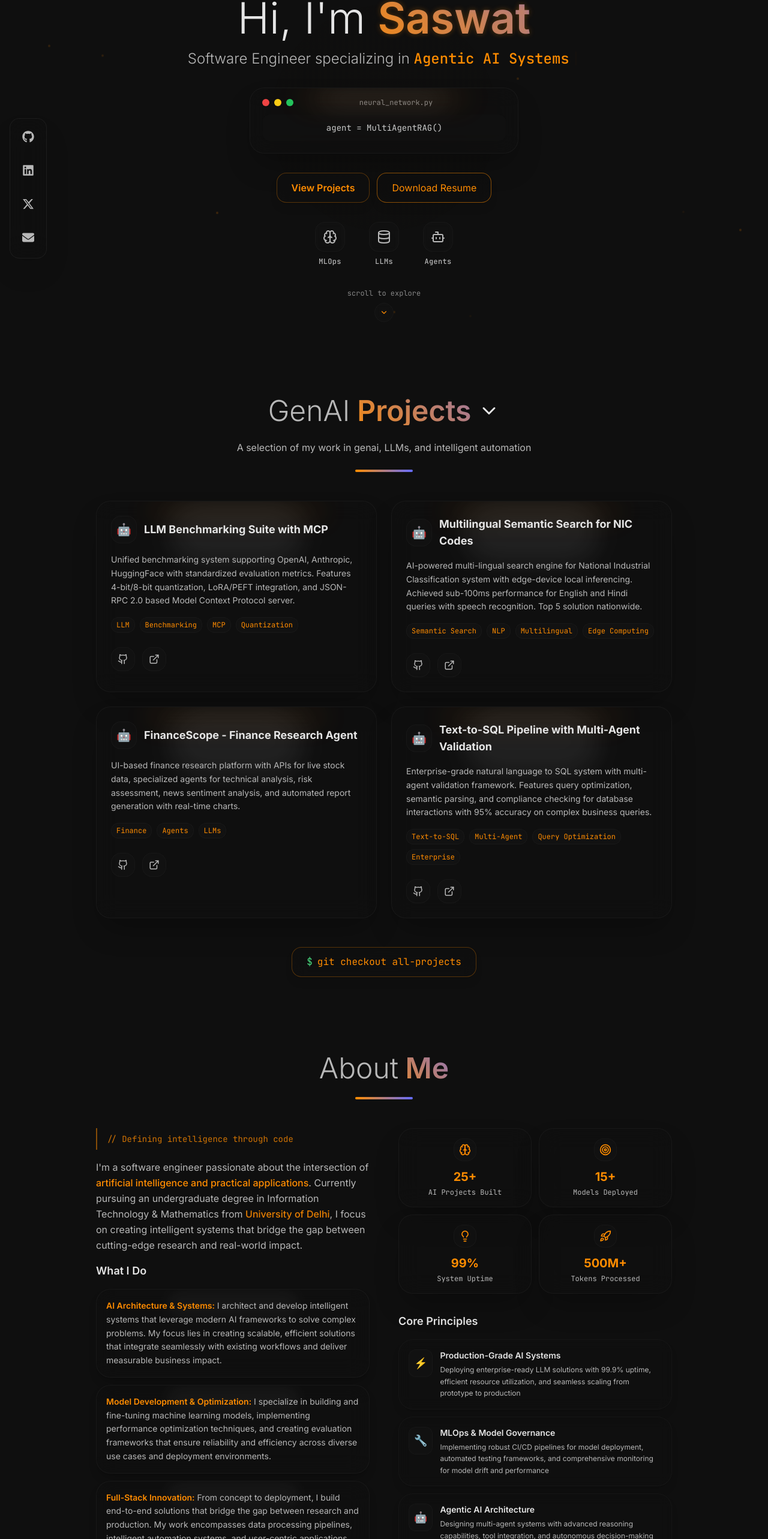
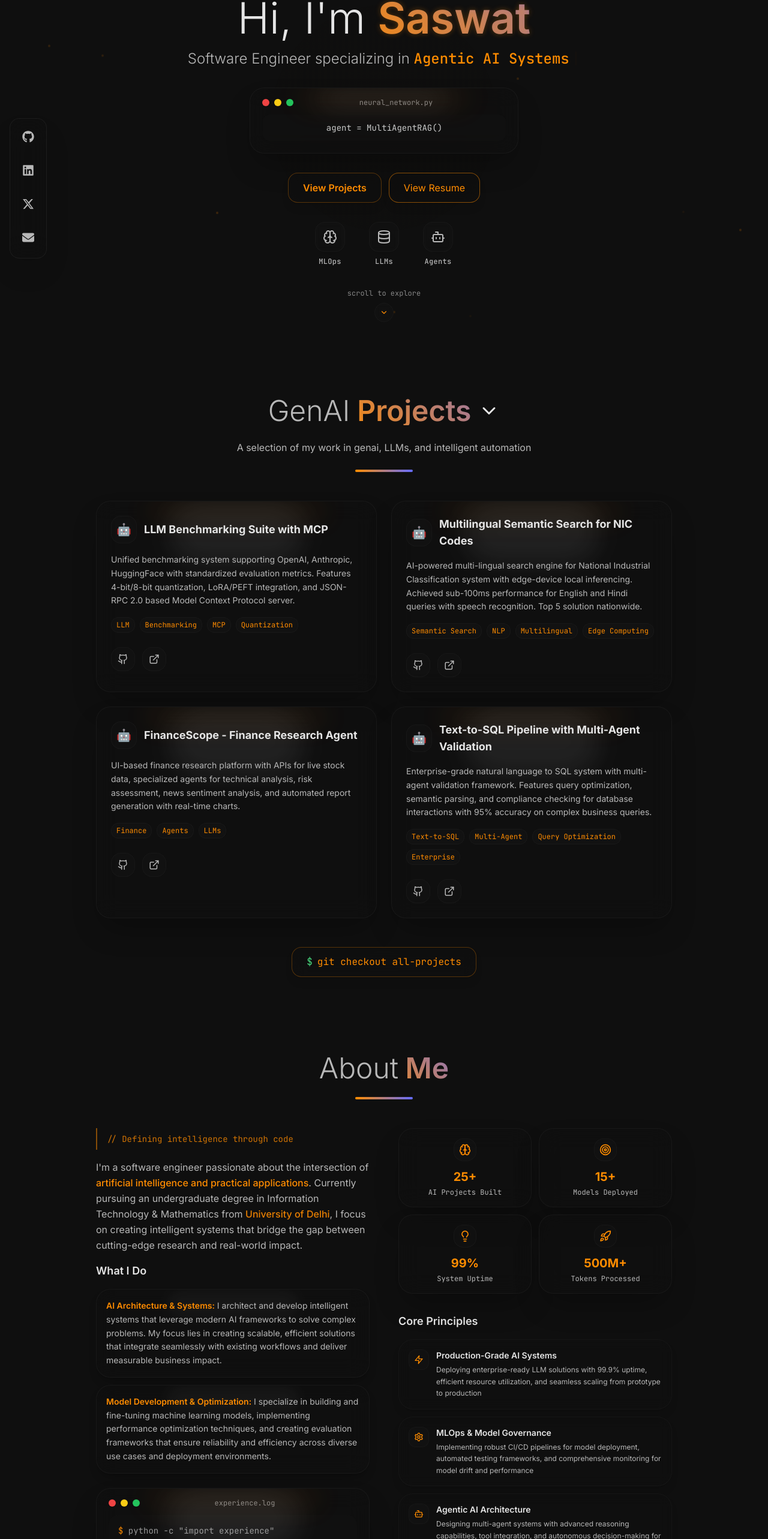
Before and after one commit to Saswatsusmoy/Susmoy-Portfolio, a Next.js app: page / in a window 1280 px wide. Shown: the part 203-2769 px from the top of the page at 60% size. Built offline with nearby package versions, Linux system fonts and the light colour scheme.

Commit message:
Updated UI/UX of portfolio

```diff
--- a/src/app/layout.tsx
+++ b/src/app/layout.tsx
@@ -6,6 +6,7 @@ import ScrollToTop from '@/components/ScrollToTop'
 import { StagewiseToolbar } from '@stagewise/toolbar-next'
 import { ReactPlugin } from '@stagewise-plugins/react'
 import Dock from '@/components/Dock';
+import Link from 'next/link'
 
 const inter = Inter({
   subsets: ['latin'],
@@ -73,13 +74,15 @@ export default function RootLayout({
       <body className={`${inter.variable} ${jetbrainsMono.variable} bg-background-primary text-text-primary antialiased font-sans`}>
         <div className="relative min-h-screen overflow-x-hidden">
           {/* Logo in top left corner */}
-          <div className="fixed top-6 left-6 z-50">
-            <div className="flex items-center space-x-2 bg-background-primary/80 backdrop-blur-xl border border-background-tertiary/50 rounded-2xl shadow-2xl shadow-black/20 px-4 py-2">
-              <span className="text-accent-primary font-mono text-lg font-bold">{'{'}</span>
-              <span className="text-text-primary font-sans font-semibold text-lg">saswat</span>
-              <span className="text-accent-primary font-mono text-lg font-bold">{'}'}</span>
+            <div className="fixed top-6 left-6 z-50">
+              <Link href="/" className="block">
+                <div className="flex items-center space-x-2 bg-background-primary/80 backdrop-blur-xl border border-background-tertiary/50 rounded-2xl shadow-2xl shadow-black/20 px-4 py-2 hover:bg-background-secondary/80 transition-colors cursor-pointer">
+                <span className="text-accent-primary font-mono text-lg font-bold">{'{'}</span>
+                <span className="text-text-primary font-sans font-semibold text-lg">saswat</span>
+                <span className="text-accent-primary font-mono text-lg font-bold">{'}'}</span>
+                </div>
+              </Link>
             </div>
-          </div>
 
           <Navigation />
           {children}
--- a/src/components/sections/AboutSection.tsx
+++ b/src/components/sections/AboutSection.tsx
@@ -2,7 +2,7 @@
 
 import { motion } from 'framer-motion'
 import { useInView } from 'react-intersection-observer'
-import { Brain, Target, Lightbulb, Rocket } from 'lucide-react'
+import { Brain, Target, Lightbulb, Rocket, Zap, Settings, Bot, BarChart3 } from 'lucide-react'
 
 const stats = [
   { number: '25+', label: 'AI Projects Built', icon: Brain },
@@ -15,22 +15,22 @@ const principles = [
   {
     title: 'Production-Grade AI Systems',
     description: 'Deploying enterprise-ready LLM solutions with 99.9% uptime, efficient resource utilization, and seamless scaling from prototype to production',
-    icon: '⚡',
+    icon: <Zap className="w-4 h-4 text-accent-primary" />,
   },
   {
     title: 'MLOps & Model Governance',
     description: 'Implementing robust CI/CD pipelines for model deployment, automated testing frameworks, and comprehensive monitoring for model drift and performance',
-    icon: '🔧',
+    icon: <Settings className="w-4 h-4 text-accent-primary" />,
   },
   {
     title: 'Agentic AI Architecture',
     description: 'Designing multi-agent systems with advanced reasoning capabilities, tool integration, and autonomous decision-making for complex business workflows',
-    icon: '🤖',
+    icon: <Bot className="w-4 h-4 text-accent-primary" />,
   },
   {
     title: 'Performance Optimization',
     description: 'Leveraging quantization, LoRA/PEFT fine-tuning, and efficient inference techniques to maximize model performance while minimizing computational costs',
-    icon: '📊',
+    icon: <BarChart3 className="w-4 h-4 text-accent-primary" />,
   },
 ]
 
@@ -143,17 +143,6 @@ export default function AboutSection() {
                       <p className="relative text-sm text-text-secondary leading-relaxed">
                         <span className="text-accent-primary font-semibold">Model Development & Optimization:</span>{' '}
                         I specialize in building and fine-tuning machine learning models, implementing performance optimization techniques, and creating evaluation frameworks that ensure reliability and efficiency across diverse use cases and deployment environments.
-                      </p>
-                    </div>
-
-                    <div className="relative p-4 rounded-3xl bg-background-primary/60 backdrop-blur-[18px] border border-background-tertiary/40 shadow-lg shadow-black/20 overflow-hidden">
-                      {/* Animated light reflection overlay */}
-                      <div className="absolute left-0 top-0 w-full h-full pointer-events-none">
-                        <div className="absolute left-1/4 top-0 w-1/2 h-1/3 bg-white/5 blur-xl rounded-full animate-pulse" style={{ filter: 'blur(12px)' }} />
-                      </div>
-                      <p className="relative text-sm text-text-secondary leading-relaxed">
-                        <span className="text-accent-primary font-semibold">Full-Stack Innovation:</span>{' '}
-                        From concept to deployment, I build end-to-end solutions that bridge the gap between research and production. My work encompasses data processing pipelines, intelligent automation systems, and user-centric applications designed for real-world impact.
                       </p>
                     </div>
                   </div>
--- a/src/components/sections/HeroSection.tsx
+++ b/src/components/sections/HeroSection.tsx
@@ -2,7 +2,8 @@
 
 import { useEffect, useState } from 'react'
 import { motion, useScroll, useTransform } from 'framer-motion'
-import { ChevronDown, Brain, Zap, Code, MessageSquare, Database, Bot } from 'lucide-react'
+import { ChevronDown, Brain, Database, Bot } from 'lucide-react'
+import Link from 'next/link'
 
 const typewriterTexts = [
   'Generative AI',
@@ -237,24 +238,24 @@ export default function HeroSection() {
             variants={itemVariants}
             className="flex flex-col sm:flex-row gap-3 justify-center items-center"
           >
-            <motion.a
-              href="https://www.notion.so/21cd07e417cf801cb32cefa87f4d13dd?v=21cd07e417cf808c98f9000c9f2ac5f8&source=copy_link"
-              target="_blank"
-              rel="noopener noreferrer"
+            <Link href="/projects">
+              <motion.div
                 whileHover={{ scale: 1.05, boxShadow: '0 10px 30px rgba(255, 140, 0, 0.2)' }}
                 whileTap={{ scale: 0.95 }}
-              className="px-6 py-3 bg-background-primary/60 backdrop-blur-[12px] text-accent-primary font-semibold rounded-2xl border border-accent-primary/30 hover:bg-accent-primary/10 transition-all duration-300 shadow-lg"
+                className="px-6 py-3 bg-background-primary/60 backdrop-blur-[12px] text-accent-primary font-semibold rounded-2xl border border-accent-primary/30 hover:bg-accent-primary/10 transition-all duration-300 shadow-lg cursor-pointer"
               >
                 View Projects
-            </motion.a>
-            <motion.button
-              onClick={() => window.open('/resume', '_blank')}
+              </motion.div>
+            </Link>
+            <Link href="/resume">
+              <motion.div
                 whileHover={{ scale: 1.05, boxShadow: '0 10px 25px rgba(255, 140, 0, 0.15)' }}
                 whileTap={{ scale: 0.95 }}
-              className="px-6 py-3 border border-accent-primary/50 text-accent-primary bg-background-primary/40 backdrop-blur-[12px] hover:bg-accent-primary/5 hover:border-accent-primary/70 rounded-2xl transition-all duration-300 shadow-lg"
+                className="px-6 py-3 border border-accent-primary/50 text-accent-primary bg-background-primary/40 backdrop-blur-[12px] hover:bg-accent-primary/5 hover:border-accent-primary/70 rounded-2xl transition-all duration-300 shadow-lg cursor-pointer"
               >
-              Download Resume
-            </motion.button>
+                View Resume
+              </motion.div>
+            </Link>
           </motion.div>
 
           {/* Tech stack icons */}
--- a/src/components/sections/SkillsSection.tsx
+++ b/src/components/sections/SkillsSection.tsx
@@ -14,9 +14,7 @@ import {
   SiHtml5,
   SiCss3
 } from 'react-icons/si'
-import {
-  DiGoogleCloudPlatform
-} from 'react-icons/di'
+import { BiLogoPostgresql } from "react-icons/bi";
 import {
   FaDatabase,
   FaReact,
@@ -76,6 +74,7 @@ const techStackCategories = [
     techs: [
       { name: 'MySQL', icon: SiMysql, color: '#336791' },
       { name: 'MongoDB', icon: SiMongodb, color: '#47a248' },
+      { name: 'PostgreSQL', icon: BiLogoPostgresql, color: '#336791' },
     ]
   },
   {
@@ -169,7 +168,7 @@ export default function SkillsSection() {
                   <h4 className="font-medium text-text-primary mb-2 text-center text-base">
                     {category.title}
                   </h4>
-                  <div className="flex overflow-x-auto space-x-4 py-2">
+                  <div className="flex flex-wrap justify-center gap-3 py-2">
                     {category.techs.map((tech, techIndex) => {
                       const IconComponent = tech.icon
                       return (
```
Also changed, not shown: 1 other file (tests, documents, lock files or other folders). Lines whose indentation alone changed are shown as unchanged.
